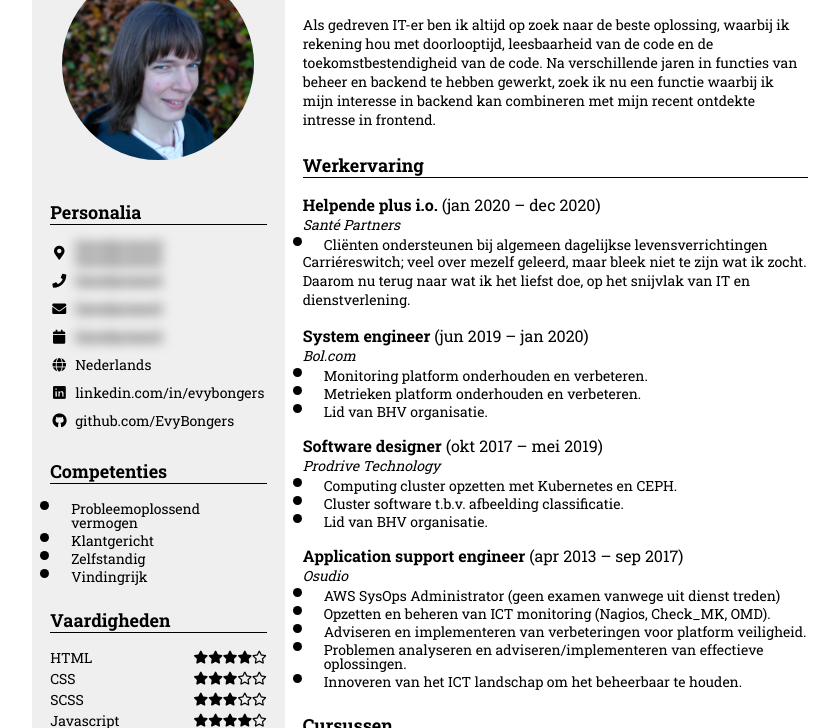
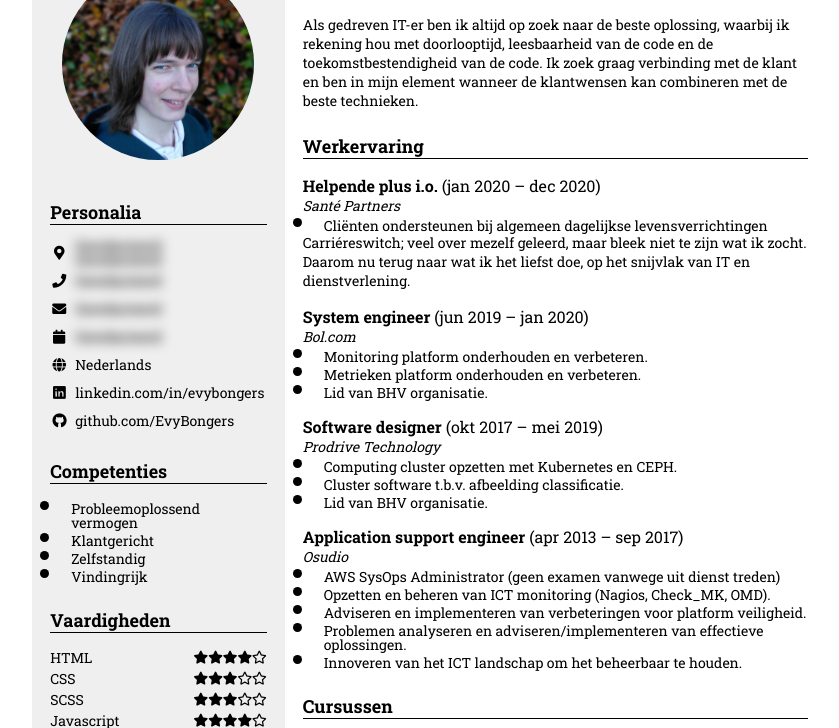
Before and after one commit to EvyBongers/resume, a website: page src/index.html in a window 1280 px wide. Shown: the part 66-794 px from the top of the page, without its empty margins (211-1050 px from the left). Drawn offline with nearby package versions, Linux system fonts and the light colour scheme; files that its build step writes are made by us from their sources.

Commit message:
Update motivation

```diff
--- a/src/index.html
+++ b/src/index.html
@@ -117,9 +117,8 @@
         <div id="motivation">
             <p>
                 Als gedreven IT-er ben ik altijd op zoek naar de beste oplossing, waarbij ik rekening hou met
-                doorlooptijd, leesbaarheid van de code en de toekomstbestendigheid van de code. Na verschillende jaren
-                in functies van beheer en backend te hebben gewerkt, zoek ik nu een functie waarbij ik mijn interesse in
-                backend kan combineren met mijn recent ontdekte intresse in frontend.
+                doorlooptijd, leesbaarheid van de code en de toekomstbestendigheid van de code. Ik zoek graag verbinding
+                met de klant en ben in mijn element wanneer de klantwensen kan combineren met de beste technieken.
             </p>
         </div>
         <div id="experience">
```
